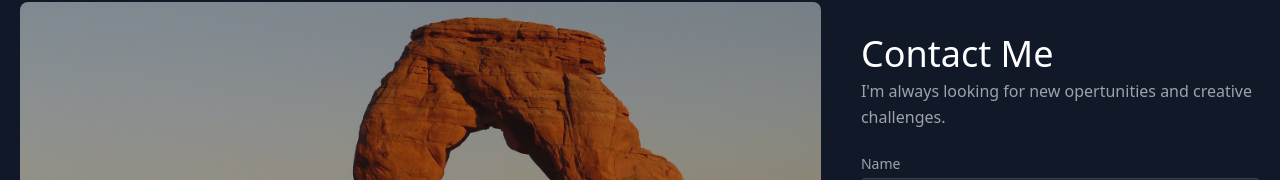
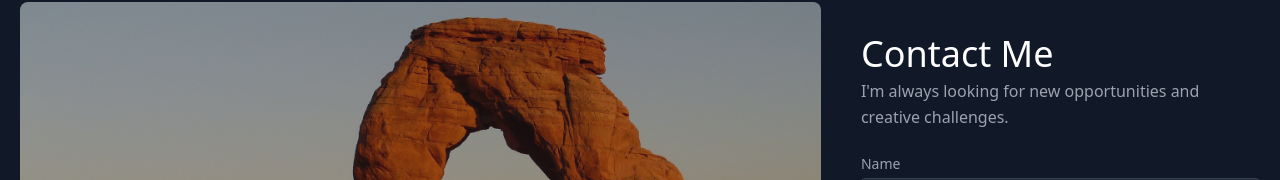
Before and after one commit to sailordwayne/PortfolioWebsite, a React (Create React App) app: page / in a window 1280 px wide. Shown: the part 2822-3002 px from the top of the page. Built offline with nearby package versions, Linux system fonts and the light colour scheme.

Commit message:
spelling error

```diff
--- a/src/components/Contact.js
+++ b/src/components/Contact.js
@@ -64,7 +64,7 @@ export default function Contact() {
             Contact Me
           </h2>
           <p className="leading-relaxed mb-5">
-            I'm always looking for new opertunities and creative challenges.
+            I'm always looking for new opportunities and creative challenges.
           </p>
           <div className="relative mb-4">
             <label htmlFor="name" className="leading-7 text-sm text-gray-400">
```
Also changed, not shown: 7 other files (tests, documents, lock files or other folders).
